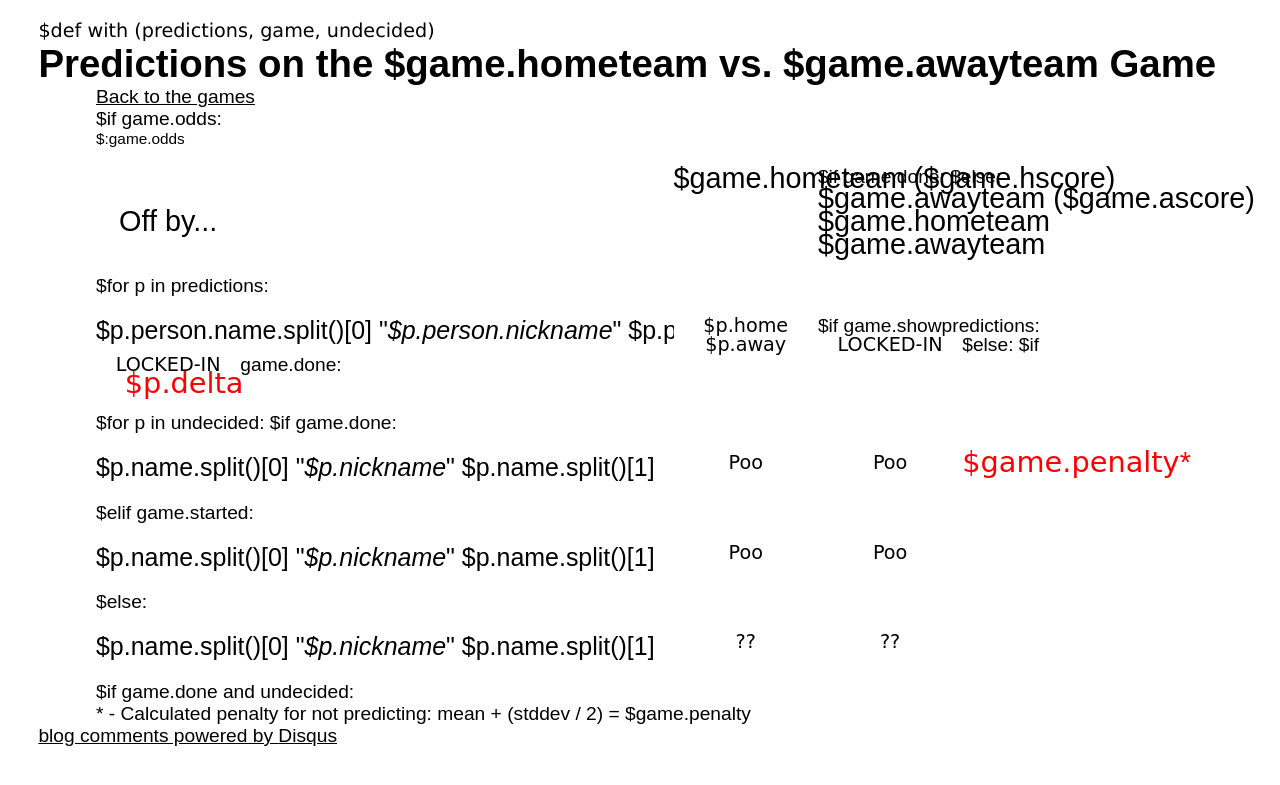
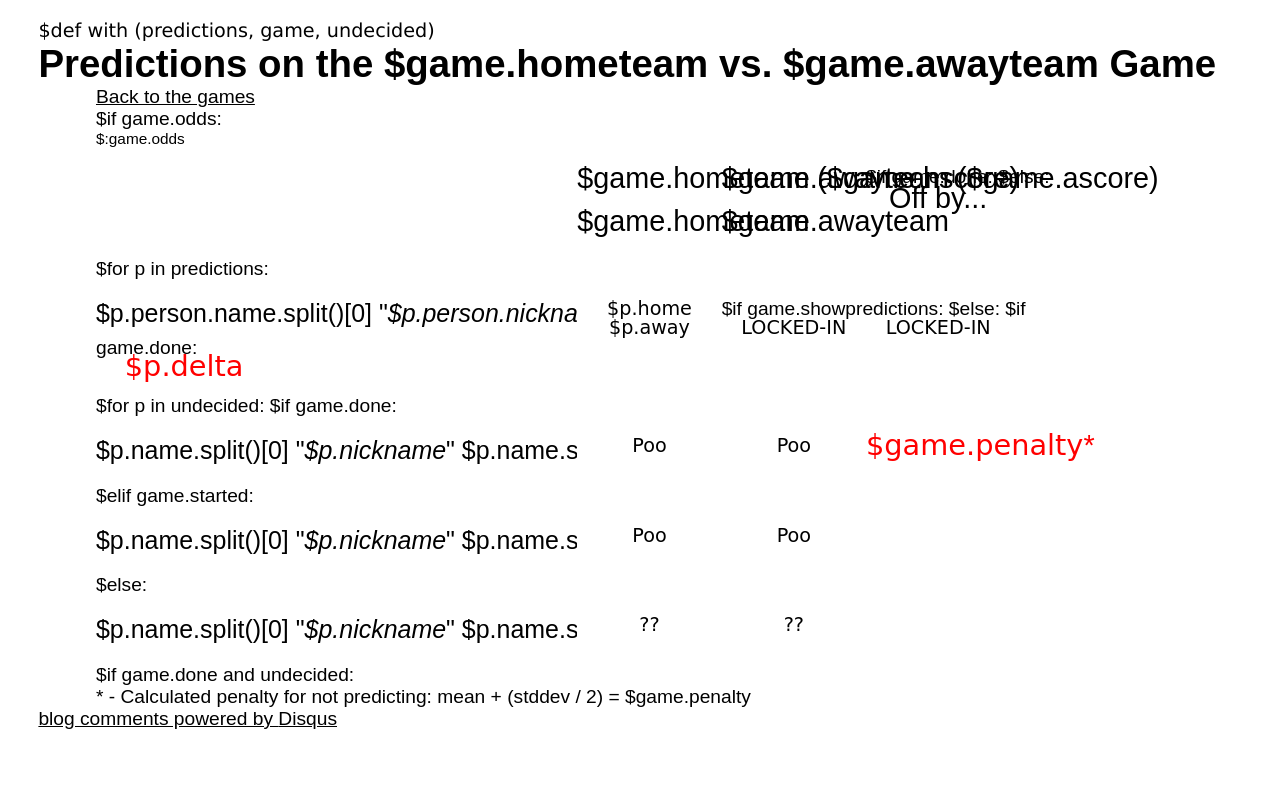
Before and after one commit to jonEbird/predictions, a Python web app: template predictions/templates/predictions.html in a window 1280 px wide. Shown: the top 785 px of the page. Run offline with Jinja, Linux system fonts and the light colour scheme; the template is opened without the code that fills it, so the values that code supplies are empty; some libraries are stand-ins or nearby versions.

Commit message:
Oops. Messed up the sub-width of elements and caused a wrap. Fixed

```diff
--- a/static/style.css
+++ b/static/style.css
@@ -28,7 +28,7 @@ li.predictions { padding: .2em 0; }
 p.person_heading { color: white; } /* match background... there for space and not seen */
 p.team1_heading, p.team2_heading  { float: left; font-size: 1.5em; line-height: .8em; width: 13%; }
 
-p.person_heading, p.person { float: left; width: 60%; font-size: 1.3em; overflow: hidden; padding: .2em 0; }
+p.person_heading, p.person { float: left; width: 50%; font-size: 1.3em; overflow: hidden; padding: .2em 0; }
 p.team1  { float: left; font-size: 1em; width: 13%; }
 p.team2  { float: left; font-size: 1em; width: 13%; }
 
```
